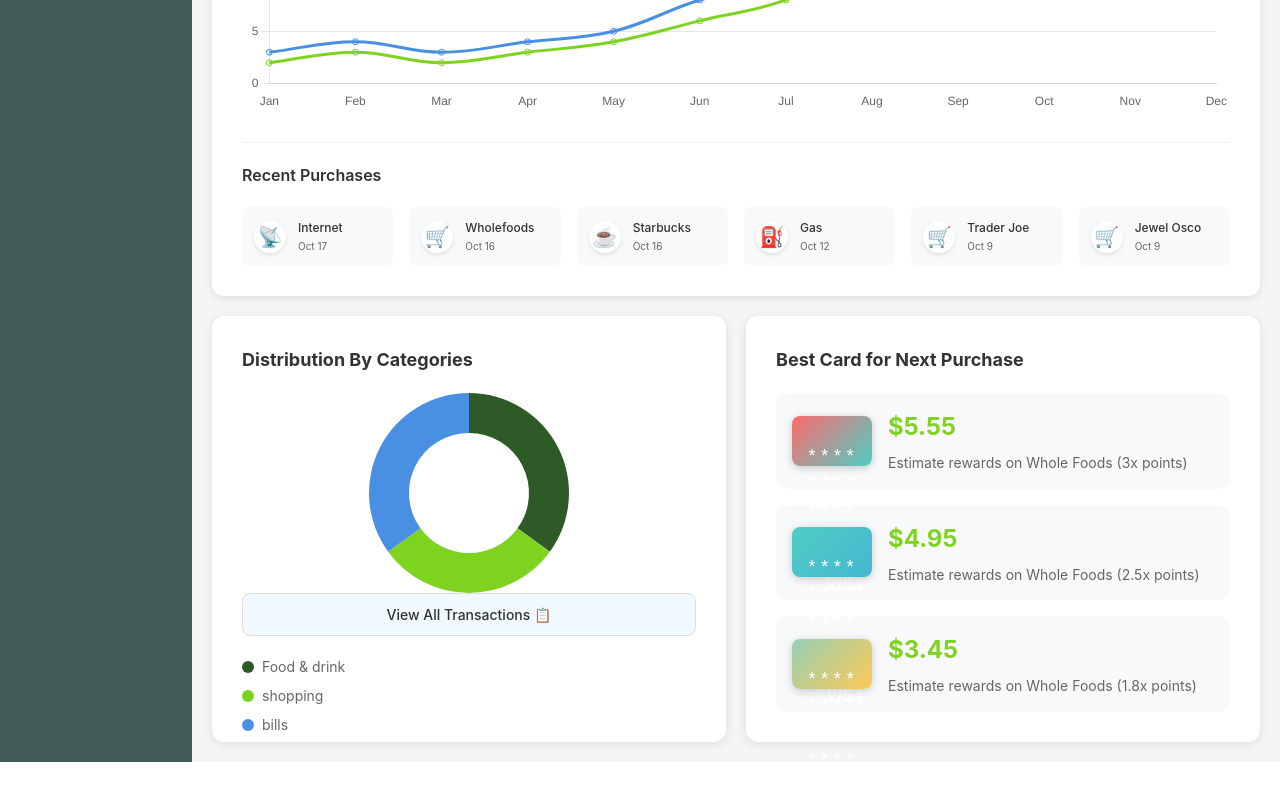
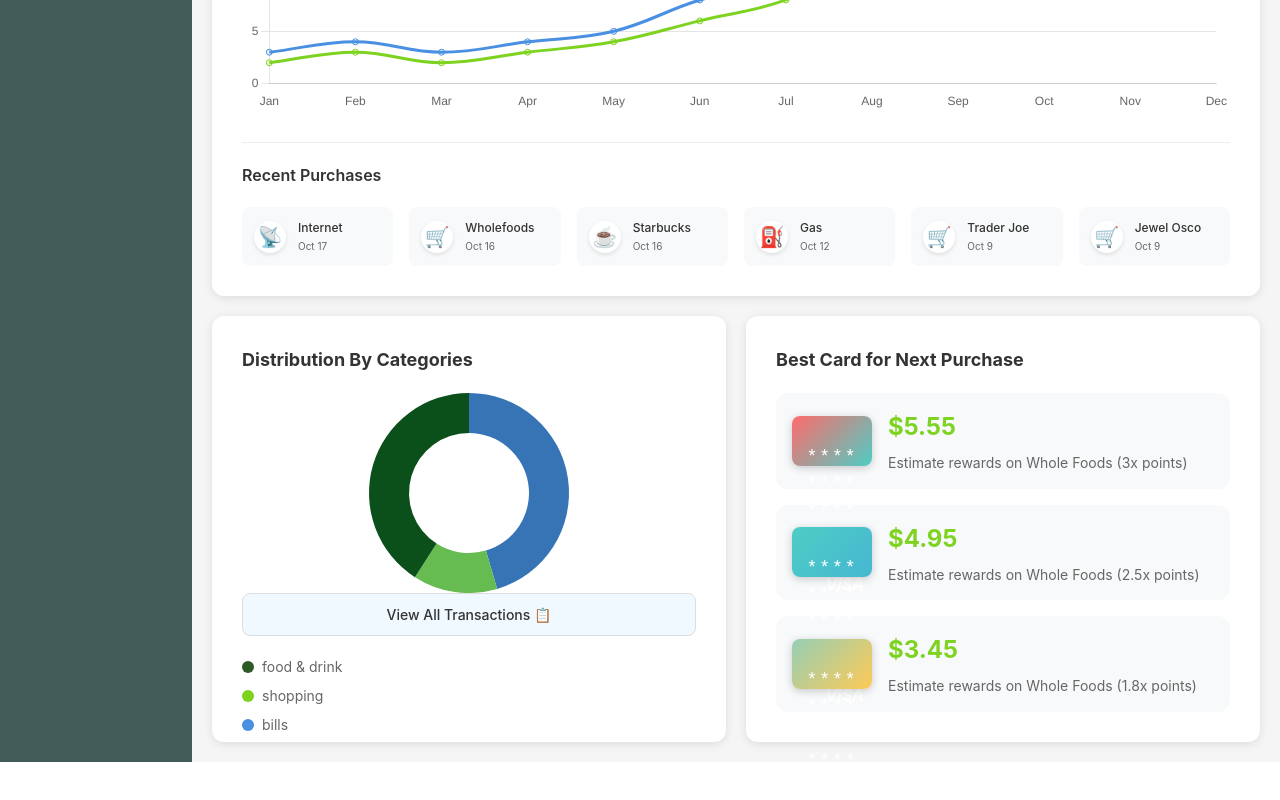
Before and after one commit to ch6rles/spendtracker_cs100, a React (Vite) app: page / in a window 1280 px wide. Shown: the part 400-1200 px from the top of the page. Built offline with nearby package versions, Linux system fonts and the light colour scheme.

Commit message:
little change on chart

```diff
--- a/src/components/Dashboard.tsx
+++ b/src/components/Dashboard.tsx
@@ -68,11 +68,11 @@
 
   // Category Distribution Data
   const categoryData = {
-    labels: ['Food & Drink', 'Shopping', 'Bills'],
+    labels: ['Bills', 'Shopping', 'Food & Drink'],
     datasets: [
       {
-        data: [35, 30, 35],
-        backgroundColor: ['#2D5A27', '#7ED321', '#4A90E2'],
+        data: [50, 15, 45],
+        backgroundColor: ['#3674B5', '#66BB51', '#0B4F1A'],
         borderWidth: 0,
       },
     ],
@@ -198,7 +198,7 @@
               <div className="category-labels">
                 <div className="category-item">
                   <div className="color-dot" style={{ backgroundColor: '#2D5A27' }}></div>
-                  <span>Food & drink</span>
+                  <span>food & drink</span>
                 </div>
                 <div className="category-item">
                   <div className="color-dot" style={{ backgroundColor: '#7ED321' }}></div>
```
